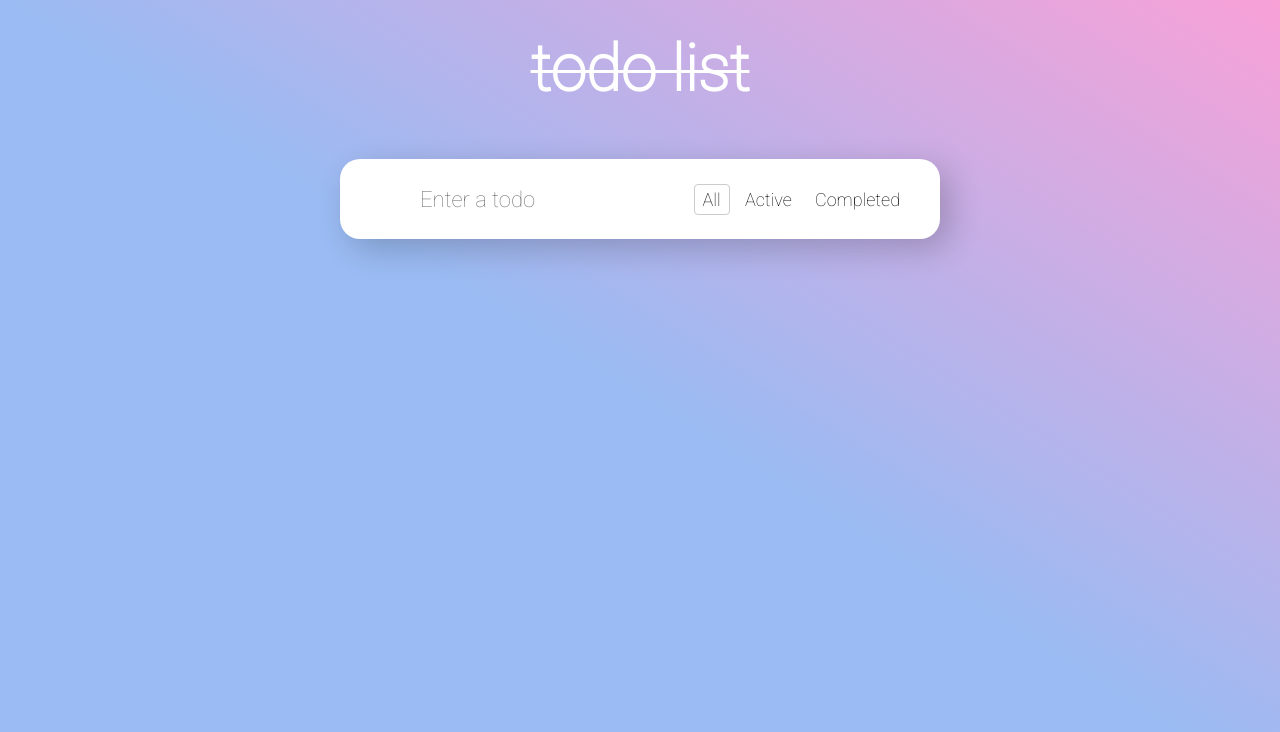
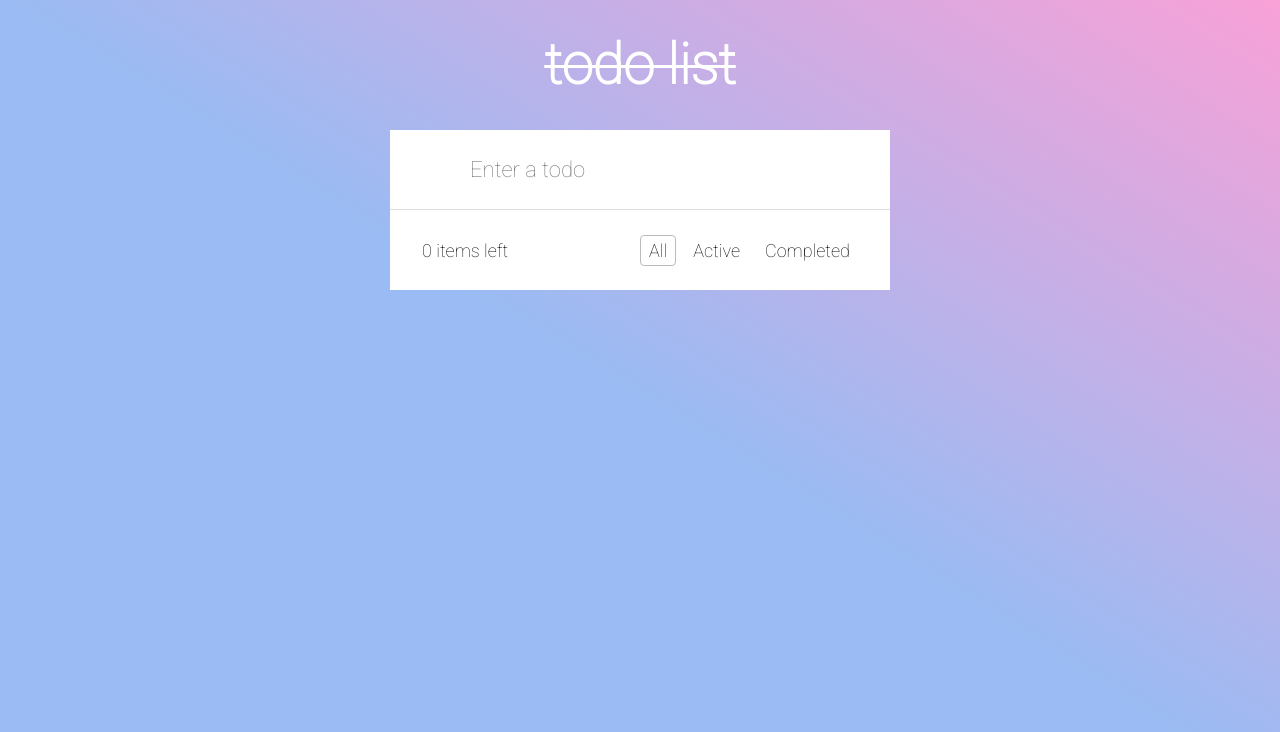
Before and after one commit to maria-ribeiro/react-todo, a React (Create React App) app: page / in a window 1280 px wide. Shown: the top 732 px of the page. Built offline with nearby package versions, Linux system fonts and the light colour scheme; a web font is replaced by a local one.

Commit message:
Added item count

```diff
--- a/src/AddTodo.js
+++ b/src/AddTodo.js
@@ -25,26 +25,6 @@ function AddTodo(props) {
           onChange={updateInputText}
         />
       </form>
-      <div className="selection">
-        <button
-          className={`${props.filter === "all" ? "selected" : "" }`}
-          onClick={() => props.setFilter("all")}
-        >
-          All
-        </button>
-        <button
-          className={`${props.filter === "active" ? "selected" : "" }`}
-          onClick={() => props.setFilter("active")}
-        >
-          Active
-        </button>
-        <button
-          className={`${props.filter === "completed" ? "selected" : "" }`}
-          onClick={() => props.setFilter("completed")}
-        >
-          Completed
-        </button>
-      </div>
     </div>
   );
 }
--- a/src/App.css
+++ b/src/App.css
@@ -7,7 +7,7 @@
 
 .App h1 {
   color: white;
-  font-size: 4rem;
+  font-size: 3.5rem;
   text-align: center;
   margin: 2rem;
   text-decoration: line-through;
@@ -16,7 +16,7 @@
 }
 
 .AddTodo form {
-  width: 55%;
+  width: 85%;
 }
 
 .AddTodo input {
@@ -31,13 +31,10 @@
 
 .box {
   padding: 1.5rem 2rem;
-  margin-top: 20px;
-  width: 600px;
+  width: 500px;
   min-height: 80px;
   background: white;
-  border-radius: 20px;
-  border: none;
-  box-shadow: rgba(0, 0, 0, 0.2) 10px 10px 32px 0px;
+  border-bottom: 1px rgba(187, 187, 187, 0.5) solid;
   font-size: 22px;
   display: flex;
   align-items: center;
@@ -131,8 +128,19 @@
   transform: rotate(-45deg);
 }
 
+/* Bottom */
+
+.Bottom.box {
+  justify-content: space-between;
+  border: none;
+}
+
+.count {
+  font-size: 18px;
+}
+
 .selection {
-  width: 40%;
+  width: 50%;
   display: flex;
   justify-content: space-between;
 }
@@ -149,5 +157,5 @@
 }
 
 .selection button.selected {
-  border: 1px solid #ccc;
+  border: 1px solid #bbb;
 }
--- a/src/App.js
+++ b/src/App.js
@@ -2,11 +2,13 @@ import React, { useState, useEffect } from "react";
 import './App.css';
 import AddTodo from './AddTodo';
 import TodoList from './TodoList';
+import Bottom from './Bottom';
 
 function App() {
   const [todos, setTodos] = useState([]);
   const [filter, setFilter] = useState("all");
   const [filteredTodos, setFilteredTodos] = useState([]);
+  const [count, setCount] = useState(null);
 
   function filterHandler(){
     switch(filter){
@@ -20,6 +22,12 @@ function App() {
         setFilteredTodos(todos);
         break;
     }
+  }
+
+  function countHandler(){
+    var itemsLeft = todos.filter(todo => !todo.completed);
+    setCount(itemsLeft.length);
+    console.log(count);
   }
 
   function saveLocalStorage(){
@@ -36,8 +44,9 @@ function App() {
   }
 
   useEffect( getLocalStorage, []);
+  useEffect( saveLocalStorage, [todos, filter]);
   useEffect( filterHandler, [todos, filter]);
-  useEffect( saveLocalStorage, [todos, filter]);
+  useEffect( countHandler, [todos, count]);
 
 
   return (
@@ -45,8 +54,9 @@ function App() {
       <header>
         <h1>todo list</h1>
       </header>
-      <AddTodo todos={todos} setTodos={setTodos} filter={filter} setFilter={setFilter}/>
-      <TodoList todos={todos} filteredTodos={filteredTodos} setTodos={setTodos} />
+        <AddTodo todos={todos} setTodos={setTodos} />
+        <TodoList todos={todos} filteredTodos={filteredTodos} setTodos={setTodos} />
+        <Bottom filter={filter} setFilter={setFilter} count={count} />
     </div>
   );
 }
--- /dev/null
+++ b/src/Bottom.js
@@ -0,0 +1,31 @@
+function Bottom(props) {
+  return (
+    <div className="Bottom box">
+      <div className="count">
+        {props.count} items left
+      </div>
+      <div className="selection">
+        <button
+          className={`${props.filter === "all" ? "selected" : "" }`}
+          onClick={() => props.setFilter("all")}
+        >
+          All
+        </button>
+        <button
+          className={`${props.filter === "active" ? "selected" : "" }`}
+          onClick={() => props.setFilter("active")}
+        >
+          Active
+        </button>
+        <button
+          className={`${props.filter === "completed" ? "selected" : "" }`}
+          onClick={() => props.setFilter("completed")}
+        >
+          Completed
+        </button>
+      </div>
+    </div>
+  );
+}
+
+export default Bottom;
```
